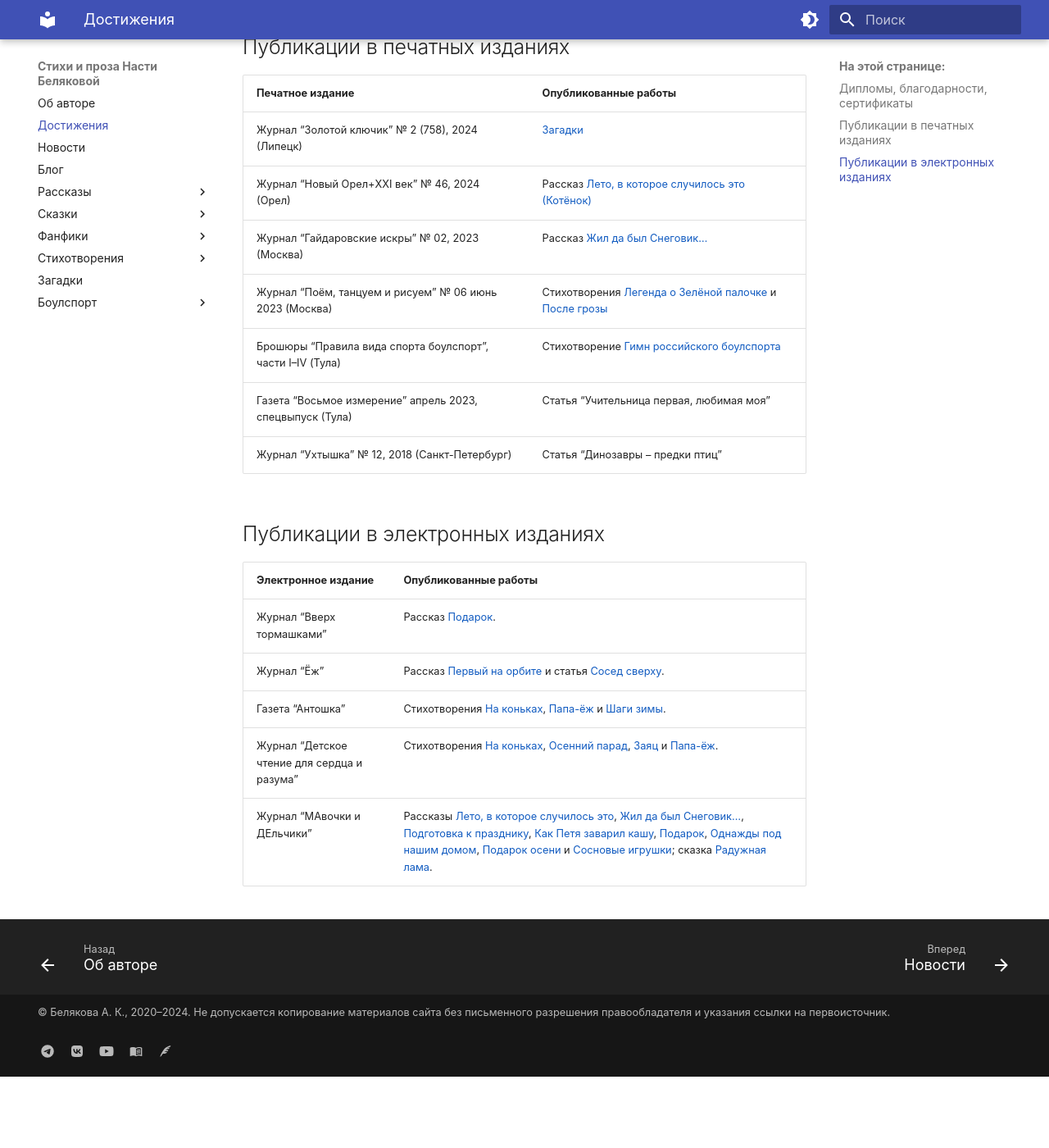
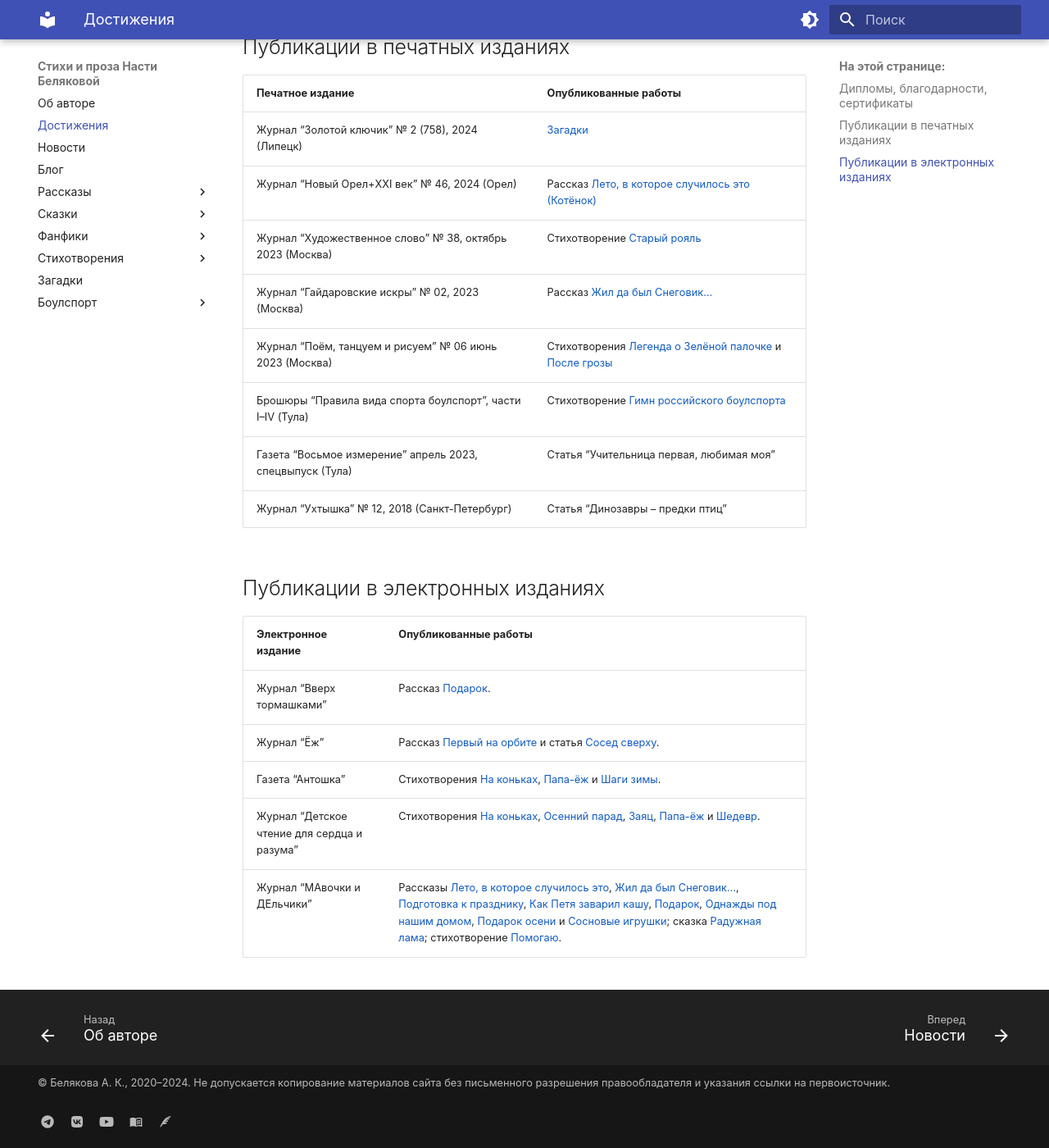
Before and after one commit to lib-beliakova/lib-beliakova.github.io, an MkDocs documentation site: the page built from docs/achievements.md, in a window 1280 px wide and 1400 px high, scrolled down 2642 px. Shown: the whole window at 82% size. Built offline with MkDocs 1.6.1 and Material for MkDocs 9.7.7, drawn with Linux system fonts in a browser that asks for light colours; before the commit the page ends 3955 px from its top, so only the background shows below that.

Commit message:
Update achievements

```diff
--- a/docs/achievements.md
+++ b/docs/achievements.md
@@ -350,6 +350,7 @@ function showSlides(n) {
 |-------------------------------------------------------------|------------------------------------------------------|
 | Журнал "Золотой ключик" № 2 (758), 2024 (Липецк)            | [Загадки](riddles.md)                                |
 | Журнал "Новый Орел+XXI век" № 46, 2024 (Орел)               | Рассказ [Лето, в которое случилось это (Котёнок)](stories/summer.md) |
+| Журнал "Художественное слово" № 38, октябрь 2023 (Москва)   | Стихотворение [Старый рояль](poems/old-piano.md)     |
 | Журнал "Гайдаровские искры" № 02, 2023 (Москва)             | Рассказ [Жил да был Снеговик...](stories/snowman.md)                                                         |
 | Журнал "Поём, танцуем и рисуем" № 06 июнь 2023 (Москва)     | Стихотворения [Легенда о Зелёной палочке](poems/green-stick-legend.md) и [После грозы](poems/after-storm.md) |
 | Брошюры "Правила вида спорта боулспорт", части I--IV (Тула) | Стихотворение [Гимн российского боулспорта](boulsport/anthem.md)                                             |
@@ -360,8 +361,8 @@ function showSlides(n) {
 
 | Электронное издание                                         | Опубликованные работы                                |
 |-------------------------------------------------------------|------------------------------------------------------|
-| Журнал "Вверх тормашками"                                   | Рассказ [Подарок](stories/present-mashka.md).         |
+| Журнал "Вверх тормашками"                                   | Рассказ [Подарок](stories/present-mashka.md).        |
 | Журнал "Ёж"                                                 | Рассказ [Первый на орбите](stories/first-in-orbit.md) и статья [Сосед сверху](blog/posts/upstairs-neighbor.md). |
 | Газета "Антошка"                                            | Стихотворения [На коньках](poems/skating.md), [Папа-ёж](poems/dad-hedgehog.md) и [Шаги зимы](poems/winter.md). |
-| Журнал "Детское чтение для сердца и разума"                 | Стихотворения [На коньках](poems/skating.md), [Осенний парад](poems/autumn-parade.md), [Заяц](poems/the-hare.md) и [Папа-ёж](poems/dad-hedgehog.md). |
-| Журнал "МАвочки и ДЕльчики"                                 | Рассказы [Лето, в которое случилось это](stories/summer.md), [Жил да был Снеговик...](stories/snowman.md), [Подготовка к празднику](stories/preparation-for-festival.md), [Как Петя заварил кашу](stories/petya.md), [Подарок](stories/present-mashka.md), [Однажды под нашим домом](stories/under-our-house.md), [Подарок осени](stories/autumn-gift.md) и [Сосновые игрушки](stories/sosna.md); cказка [Радужная лама](tales/rainbow-lama.md). |
+| Журнал "Детское чтение для сердца и разума"                 | Стихотворения [На коньках](poems/skating.md), [Осенний парад](poems/autumn-parade.md), [Заяц](poems/the-hare.md), [Папа-ёж](poems/dad-hedgehog.md) и [Шедевр](poems/masterpiece.md). |
+| Журнал "МАвочки и ДЕльчики"                                 | Рассказы [Лето, в которое случилось это](stories/summer.md), [Жил да был Снеговик...](stories/snowman.md), [Подготовка к празднику](stories/preparation-for-festival.md), [Как Петя заварил кашу](stories/petya.md), [Подарок](stories/present-mashka.md), [Однажды под нашим домом](stories/under-our-house.md), [Подарок осени](stories/autumn-gift.md) и [Сосновые игрушки](stories/sosna.md); cказка [Радужная лама](tales/rainbow-lama.md); стихотворение [Помогаю](poems/help.md). |
```
Also changed, not shown: docs/boulsport/anthem.md (+4 -0 lines), docs/poems/old-piano.md (+2 -0 lines), docs/riddles.md (+3 -0 lines), docs/stories/snowman.md (+1 -1 lines), docs/stories/summer.md (+2 -0 lines).
